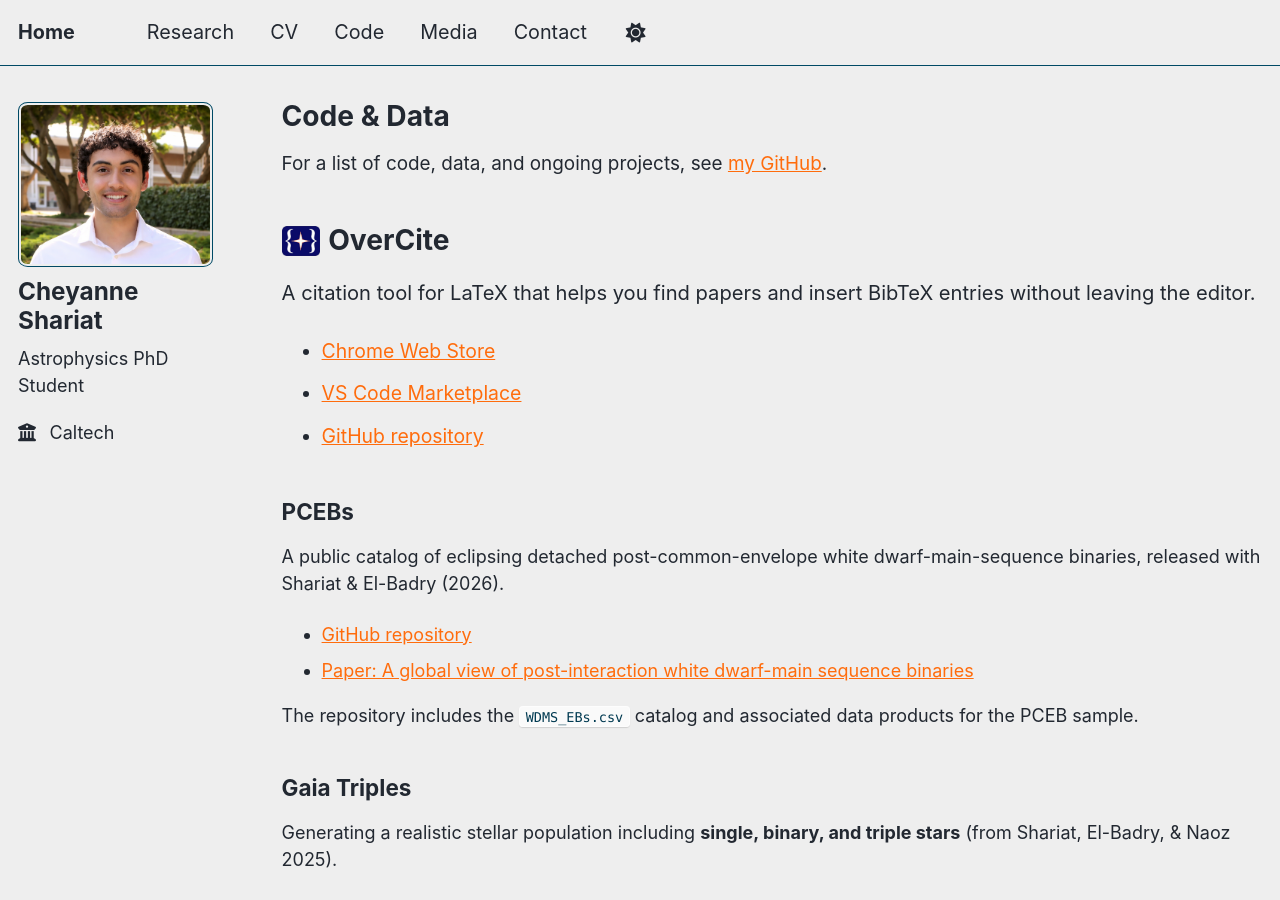
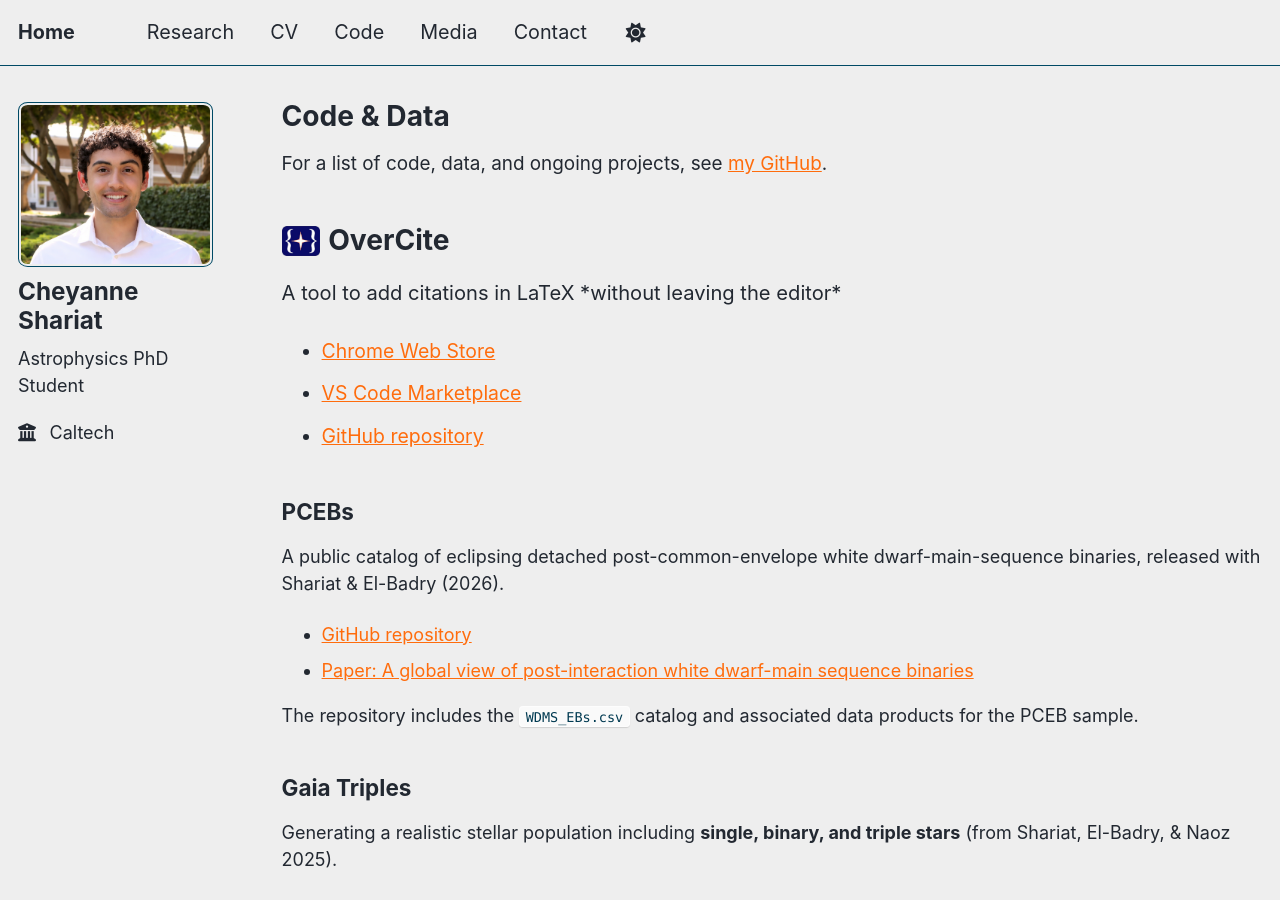
Before and after one commit to cheyanneshariat/cheyanneshariat.github.io, a Jekyll site: the page built from _pages/code.md, in a window 1280 px wide and 900 px high. Built offline with Jekyll 4.4.1, drawn with Linux system fonts in a browser that asks for light colours; a script that is not in the unit is left out.

Commit message:
Update code.md

```diff
--- a/_pages/code.md
+++ b/_pages/code.md
@@ -18,7 +18,7 @@ author_profile: true
 </h2>
 
 <p style="font-size: 1.12em; line-height: 1.5;">
-  A citation tool for LaTeX that helps you find papers and insert BibTeX entries without leaving the editor.
+  A tool to add citations in LaTeX *without leaving the editor*
 </p>
 
 <ul style="font-size: 1.08em; line-height: 1.7;">
```
